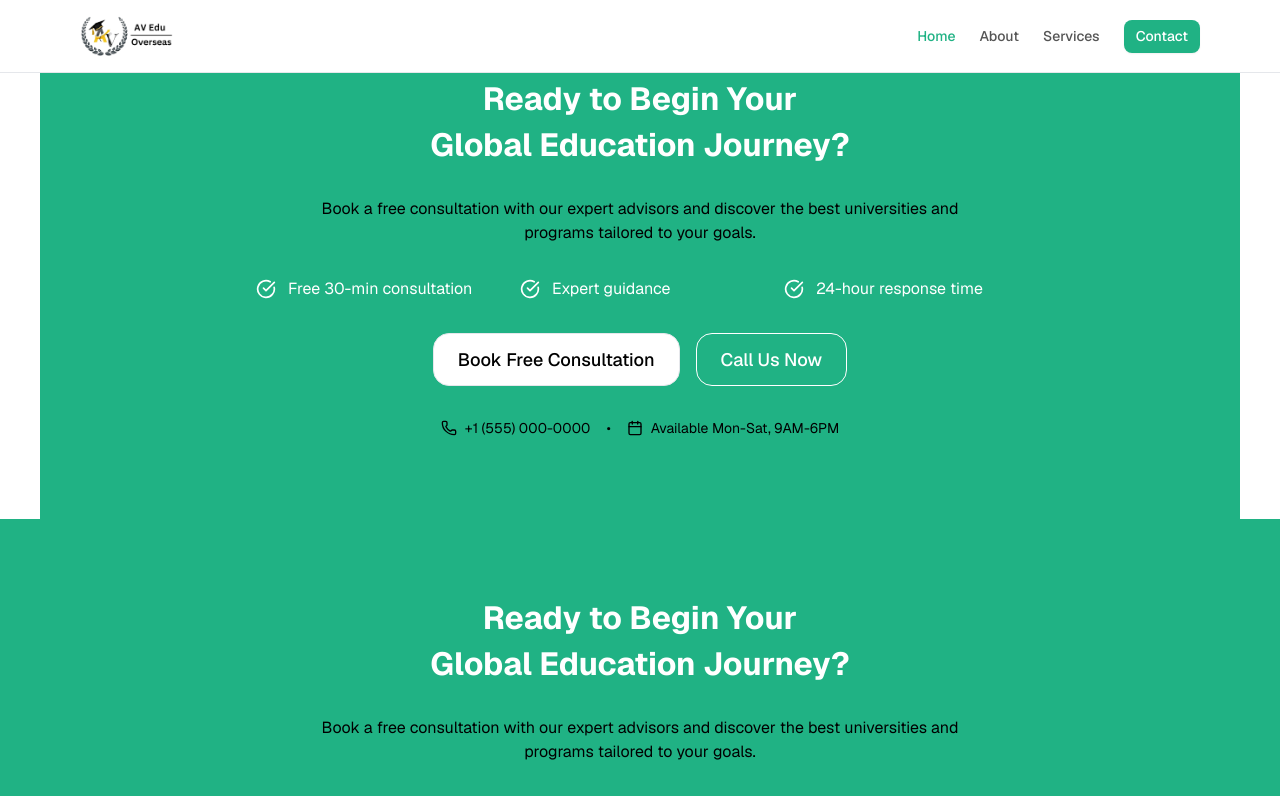
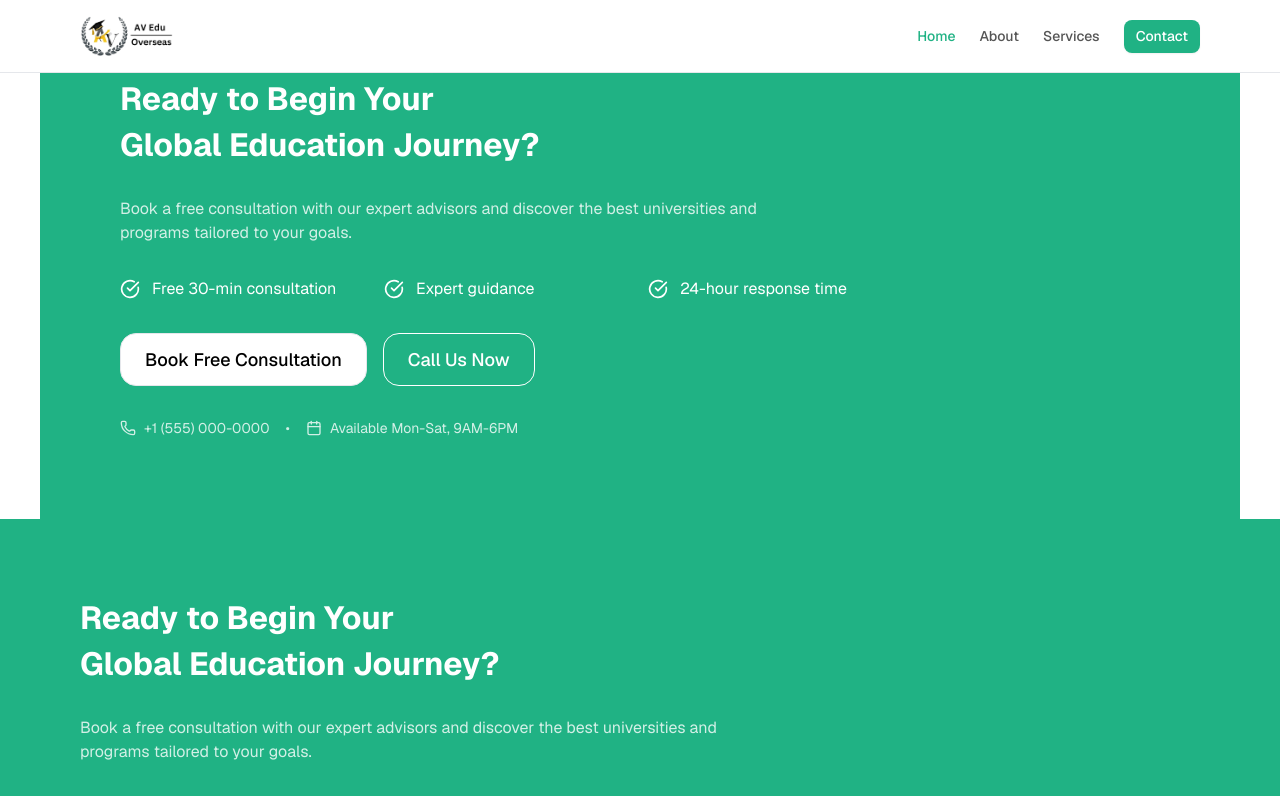
Before and after one commit to chilamsettiajay04/av-edu-overseas-next-website, a Next.js app: page /CTA in a window 1280 px wide. Shown: the top 796 px of the page. Built offline with nearby package versions, Linux system fonts and the light colour scheme.

Commit message:
AC : Updated CTA and Footer sections

```diff
--- a/app/CTA/page.tsx
+++ b/app/CTA/page.tsx
@@ -5,7 +5,7 @@ export default function CTA() {
   return (
     <section className="flex flex-col min-h-fit w-full px-mobile lg:px-main py-16 lg:py-20 items-center justify-center relative overflow-hidden bg-color-accent">
       <div className="max-w-content mx-auto w-full">
-        <div className="flex flex-col items-center text-center space-y-6 lg:space-y-8">
+        <div className="flex flex-col items-start space-y-6 lg:space-y-8">
           {/* Heading */}
           <h2
             className="text-fontsize-h1 font-fontweight-bold text-color-text-white leading-lineheight-heading max-w-3xl"
@@ -17,7 +17,7 @@ export default function CTA() {
 
           {/* Subtext */}
           <p
-            className="text-fontsize-body text-color-text-white/90 leading-lineheight-body max-w-2xl"
+            className="text-fontsize-body text-color-text-white leading-lineheight-body max-w-2xl opacity-80"
             data-testid="cta-description"
           >
             Book a free consultation with our expert advisors and discover the
@@ -78,7 +78,7 @@ export default function CTA() {
 
           {/* Contact Info */}
           <div
-            className="flex flex-col sm:flex-row items-center gap-4 text-color-text-white/80 text-fontsize-small mt-4"
+            className="flex flex-col sm:flex-row items-start gap-4 text-color-text-white text-fontsize-small mt-4 opacity-80"
             data-testid="contact-info"
           >
             <div className="flex items-center gap-2">
--- a/app/Footer/page.tsx
+++ b/app/Footer/page.tsx
@@ -10,7 +10,7 @@ export default function Footer() {
         <div className="grid grid-cols-1 md:grid-cols-2 lg:grid-cols-4 gap-8 lg:gap-10">
           {/* Company Info */}
           <div className="space-y-4" data-testid="footer-company">
-            <div className="w-32 h-10">
+            <div className="w-fit h-10">
               <img
                 src="./logo.png"
                 alt="Company Logo"
```
